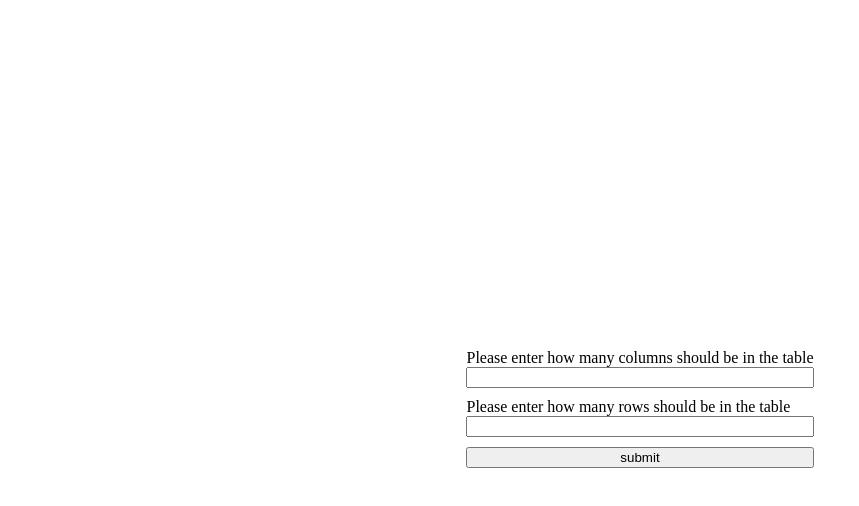
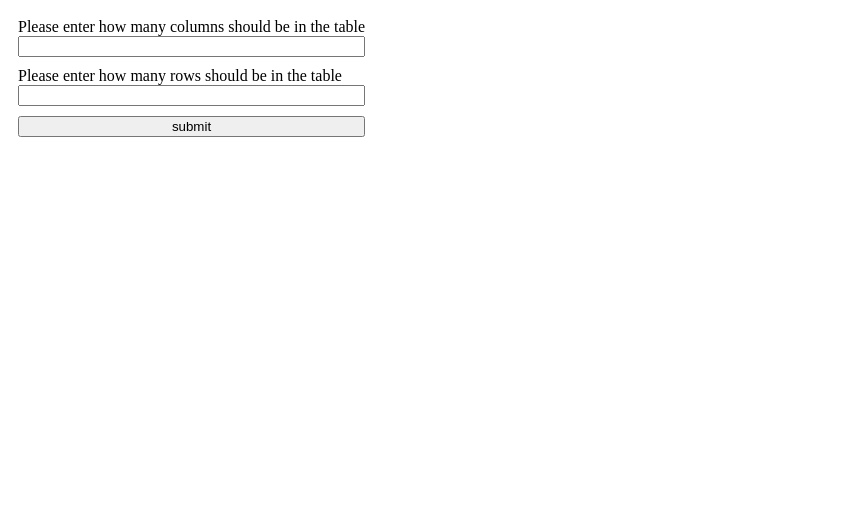
Before and after one commit to Sergii-Tukalo/table, a React (Vite) app: page / in a window 1280 px wide. Shown: the top 506 px of the page, without its empty margins (0-859 px from the left). Built offline with nearby package versions, Linux system fonts and the light colour scheme.

Commit message:
Update App.css

```diff
--- a/src/App.css
+++ b/src/App.css
@@ -1,8 +1,6 @@
 .App {
   display: flex;
-  justify-content: center;
-  align-items: center;
-  height: 100vh;
+  padding: 10px;
 }
 
 .form {
```
